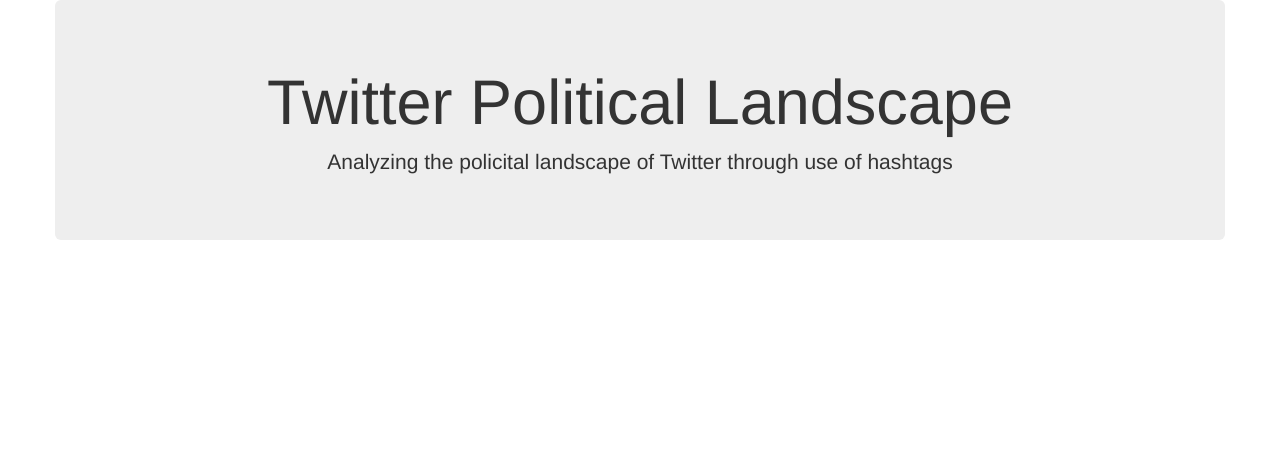
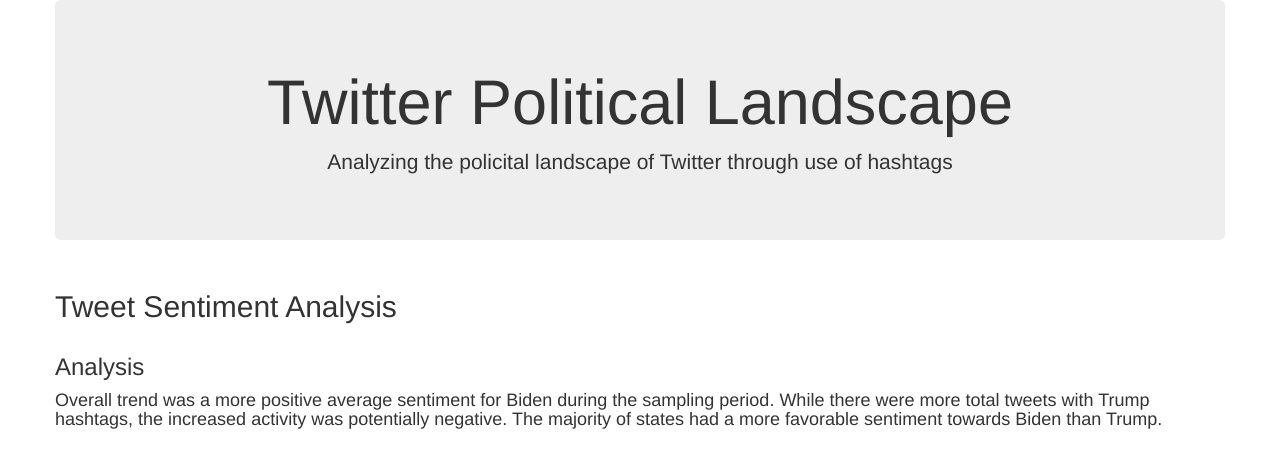
Before and after one commit to olivedisaster/Project-2, a Flask app: page / in a window 1280 px wide. Shown: the top 468 px of the page. Run offline with Flask 2, Linux system fonts and the light colour scheme; data that the repository does not hold is empty; parts of the project's set-up code (start-up, migrations or seed data) failed here and were passed over; some libraries are stand-ins or nearby versions.

Commit message:
sentiment visuals done

```diff
--- a/app.py
+++ b/app.py
@@ -4,7 +4,7 @@
 from sqlalchemy.ext.automap import automap_base
 from sqlalchemy.orm import Session
 from sqlalchemy import create_engine, func
-
+from sqlalchemy import inspect
 from flask import Flask, jsonify
 
 
@@ -18,8 +18,11 @@
 # reflect the tables
 Base.prepare(engine, reflect=True)
 
-# Save reference to the table
+# Save reference to the tables
 Counts = Base.classes.tweet_counts
+StateAvg = Base.classes.state_avg
+TimeAvg = Base.classes.time_avg
+SentCount = Base.classes.sent_count
 
 #################################################
 # Flask Setup
@@ -36,31 +39,66 @@
     # Return template and data
     return render_template("index.html")
 
-# /tweets/<variable_name>
-@app.route("/biden")
-# change app name for mult routes
-def biden2020():
-    # Create our session (link) from Python to the DB
+# Route for state sentiment bar chart data
+@app.route("/statesent")
+
+def statesent():
+
     session = Session(engine)
-
-    # Query all pizza data
-    results = session.query(Counts.hashtag).all()
-
+    results = session.query(StateAvg.state_code, StateAvg.BidenAvg, StateAvg.TrumpAvg).all()
     session.close()
 
-    # Create a dictionary from row of data and append to a list of dictionaries
-    biden_tweets = []
-    for hashtag, in results:
+    state_avg = []
+    for state_code, BidenAvg, TrumpAvg in results:
 
-        # if hashtag == "Biden":
+        state_dict = {}
+        state_dict["state_code"] = state_code
+        state_dict["BidenAvg"] = BidenAvg
+        state_dict["TrumpAvg"] = TrumpAvg
+        state_avg.append(state_dict)
 
-        biden_dict = {}
-        biden_dict["hashtag"] = hashtag
-        #     # pizza_dict["pizza"] = str(pizza)
-        biden_tweets.append(biden_dict)
+    return jsonify(state_avg)
 
-    # turn the list of dicts into an array of objects
-    return jsonify(biden_tweets)
+# Route for time sentiment line chart data
+@app.route("/timesent")
+
+def timesent():
+
+    session = Session(engine)
+    results = session.query(TimeAvg.Date, TimeAvg.BidenAvg, TimeAvg.TrumpAvg).all()
+    session.close()
+
+    time_avg = []
+    for Date, BidenAvg, TrumpAvg in results:
+
+        time_dict = {}
+        time_dict["date"] = Date
+        time_dict["BidenAvg"] = BidenAvg
+        time_dict["TrumpAvg"] = TrumpAvg
+        time_avg.append(time_dict)
+
+    return jsonify(time_avg)
+
+# route for Sentiment count bar chart data
+@app.route("/sentcounts")
+
+def sentcounts():
+
+    session = Session(engine)
+    results = session.query(SentCount.analysis, SentCount.Biden_Count, SentCount.Trump_Count).all()
+    session.close()
+
+    sent_count = []
+    for analysis, Biden_Count, Trump_Count in results:
+
+        count_dict = {}
+        count_dict["analysis"] = analysis
+        count_dict["Biden_Count"] = Biden_Count
+        count_dict["Trump_Count"] = Trump_Count
+
+        sent_count.append(count_dict)
+
+    return jsonify(sent_count)
 
 
 if __name__ == '__main__':
--- a/static/js/d3.js
+++ b/static/js/d3.js
@@ -1,87 +1,93 @@
-// SVG wrapper dimensions are determined by the current width
-// and height of the browser window.
-var svgWidth = 1200;
-var svgHeight = 660;
+// Sentiment Analysis routes
+count_url ="/sentcounts"
+state_url ="/statesent"
+time_url = "/timesent"
+// Sentiment Count Bar Chart
+d3.json(count_url).then(function(data) {
+  console.log(data)
 
-var margin = {
-  top: 50,
-  right: 50,
-  bottom: 50,
-  left: 50
-};
+  var trace1 = {
+    x: data.map(row => row.analysis),
+    y: data.map(row => row.Biden_Count),
+    name: 'Biden',
+    type: 'bar',
+    marker:{color:'blue'}
+  };
 
-var height = svgHeight - margin.top - margin.bottom;
-var width = svgWidth - margin.left - margin.right;
+  var trace2 = {
+    x: data.map(row => row.analysis),
+    y: data.map(row => row.Trump_Count),
+    name: 'Trump',
+    type: 'bar',
+    marker:{color:'red'}
+  };
 
-var svg = d3.select(".chart")
-  .append("svg")
-  .attr("height", svgHeight)
-  .attr("width", svgWidth);
+  var data = [trace1, trace2];
 
-var chartGroup = svg.append("g")
-  .attr("transform", `translate(${margin.left}, ${margin.top})`);
+  var layout = {
+    title: "Biden vs Trump Hashtag Tweet Sentiment",
+    xaxis: { title: "Sentiment Category" },
+    yaxis: { title: "Count of Tweets"}
+  };
 
-// either works!
-// url = "http://127.0.0.1:5000/hashtag2020"
-url = "/hashtag2020"
+  Plotly.newPlot("sentcount", data, layout);
+});
+// Sentiment by State Bar Chart
+d3.json(state_url).then(function(data) {
+  console.log(data)
 
-d3.json(url).then(function(data) {
-  console.log(data);
-  // var months = [];
-  // var pizzasEatenByMonth = [];
+  var trace1 = {
+    x: data.map(row => row.state_code),
+    y: data.map(row => row.BidenAvg),
+    name: 'Biden',
+    type: 'bar',
+    marker:{color:'blue'}
+  };
 
-//   data.forEach(function(d) {
-//     d.pizza = +d.pizza;
-//   })
+  var trace2 = {
+    x: data.map(row => row.state_code),
+    y: data.map(row => row.TrumpAvg),
+    name: 'Trump',
+    type: 'bar',
+    marker:{color:'red'}
+  };
 
-//   // scales
-//   var xScale = d3.scaleBand()
-//     .domain(data.map(d => d.month))
-//     .range([0, width]);
+  var data = [trace1, trace2];
 
-//   var yScale = d3.scaleLinear()
-//     .domain([0, d3.max(data.map(d => d.pizza))])
-//     .range([height, 0]);
+  var layout = {
+    title: "Biden vs Trump Average Polarity by State",
+    xaxis: { title: "State" },
+    yaxis: { title: "Average Polarity Rating"}
+  };
 
-//   // line generator
-//   var line = d3.line()
-//     .x(d => xScale(d.month))
-//     .y(d => yScale(d.pizza));
+  Plotly.newPlot("sentstate", data, layout);
+});
+// Sentiment by Time Line Chart
+d3.json(time_url).then(function(data) {
+  console.log(data)
 
-//   // create path
-//   chartGroup.append("path")
-//     .attr("d", line(data))
-//     .attr("fill", "none")
-//     .attr("stroke", "green");
+  var trace1 = {
+    x: data.map(row => row.date),
+    y: data.map(row => row.BidenAvg),
+    name: 'Biden',
+    type: 'scatter',
+    marker:{color:'blue'}
+  };
 
-//   // append circles to data points
-//   var circlesGroup = chartGroup.selectAll("circle")
-//     .data(data)
-//     .enter()
-//     .append("circle")
-//     .attr("r", "10")
-//     .attr("fill", "red");
+  var trace2 = {
+    x: data.map(row => row.date),
+    y: data.map(row => row.TrumpAvg),
+    name: 'Trump',
+    type: 'scatter',
+    marker:{color:'red'}
+  };
 
-//   // Event listeners with transitions
-//   circlesGroup.on("mouseover", function() {
-//     d3.select(this)
-//       .transition()
-//       .duration(1000)
-//       .attr("r", 20)
-//       .attr("fill", "lightblue");
-//   })
-//     .on("mouseout", function() {
-//       d3.select(this)
-//         .transition()
-//         .duration(1000)
-//         .attr("r", 10)
-//         .attr("fill", "red");
-//     });
+  var data = [trace1, trace2];
 
-//   // transition on page load
-//   chartGroup.selectAll("circle")
-//     .transition()
-//     .duration(2000)
-//     .attr("cx", d => xScale(d.month))
-//     .attr("cy", d => yScale(d.pizza));
-// })
+  var layout = {
+    title: "Biden vs Trump Average Polarity by Date",
+    yaxis: { title: "Average Polarity Rating"}
+  };
+
+  Plotly.newPlot("senttime", data, layout);
+});
--- a/templates/index.html
+++ b/templates/index.html
@@ -19,17 +19,24 @@
       </div>
     </div>
     <div class="row">
+      <h2> Tweet Sentiment Analysis</h2>
       <div class="col-md-4">
         <div id="sentcount"></div>
       </div>
       <div class="col-md-8">
-        <div id="sentstate"></div>
+        <div id="senttime"></div>
       </div>
     </div>
     <div class="row">
       <div class="col-md-12">
-        <div id="senttime"></div>
+        <div id="sentstate"></div>
       </div>
+      <h3> Analysis </h3>
+      <h4>Overall trend was a more positive average sentiment for Biden during the
+        sampling period. While there were more total tweets with Trump hashtags, the
+        increased activity was potentially negative. The majority of states had a more
+        favorable sentiment towards Biden than Trump.
+      </h4>
     </div>
   </div>
 
@@ -38,7 +45,7 @@
   <script src="https://stackpath.bootstrapcdn.com/bootstrap/4.1.3/js/bootstrap.min.js" integrity="sha384-ChfqqxuZUCnJSK3+MXmPNIyE6ZbWh2IMqE241rYiqJxyMiZ6OW/JmZQ5stwEULTy" crossorigin="anonymous"></script>
   <script src="https://cdnjs.cloudflare.com/ajax/libs/d3/5.5.0/d3.js"></script>
   <script src="https://cdn.plot.ly/plotly-latest.min.js"></script>
-  <script type="text/javascript" src="static/js/d3_sent.js"></script>
+  <script type="text/javascript" src="static/js/d3.js"></script>
   <script src="https://d3js.org/d3.v5.min.js"></script>
 
   <!-- `url_for()` is a flask thing to find the location of the file -->
```
Also changed, not shown: static/js/d3_sent.js (deleted, +0 -194 lines), hashtag2020.db (deleted).
